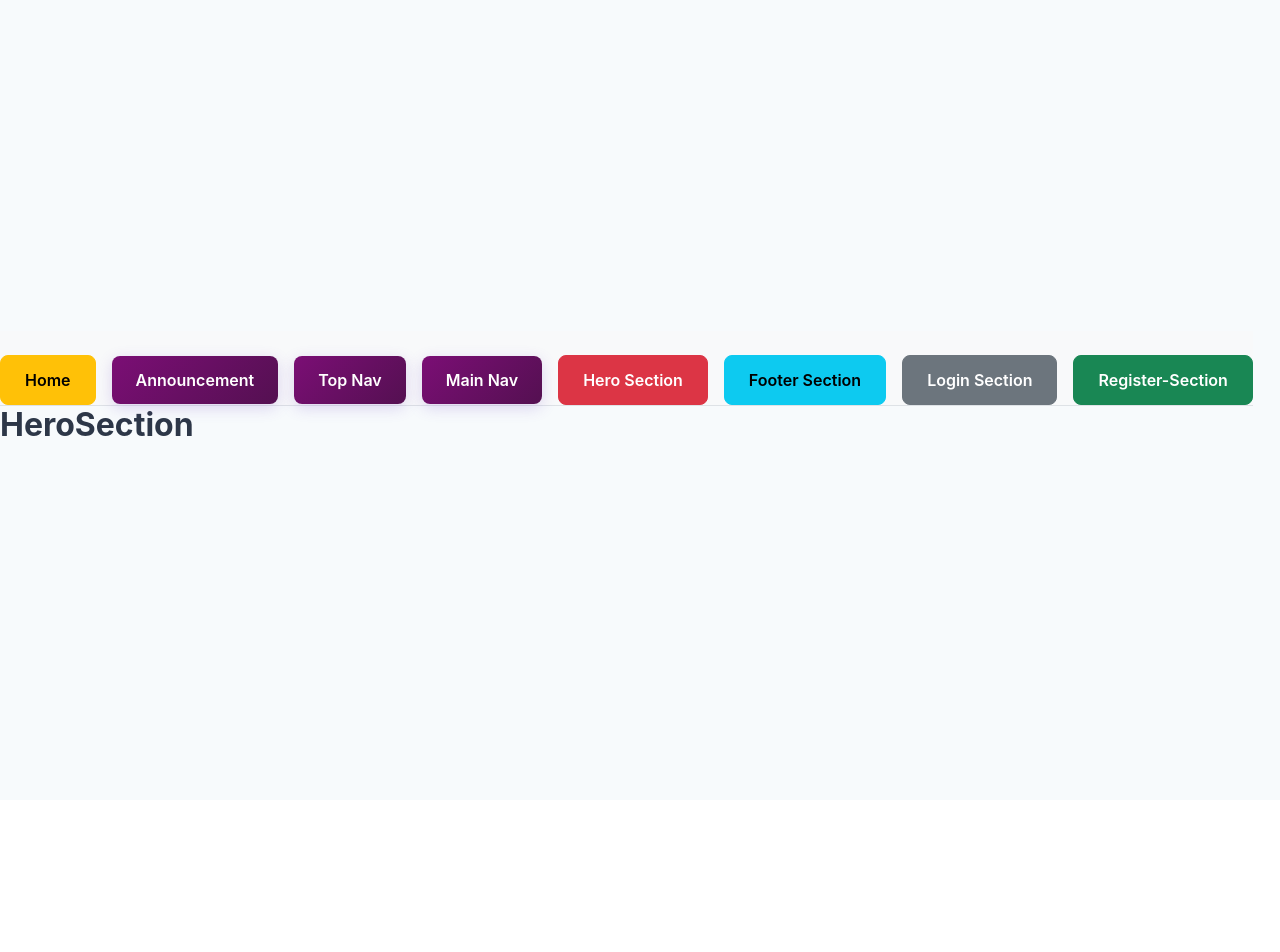
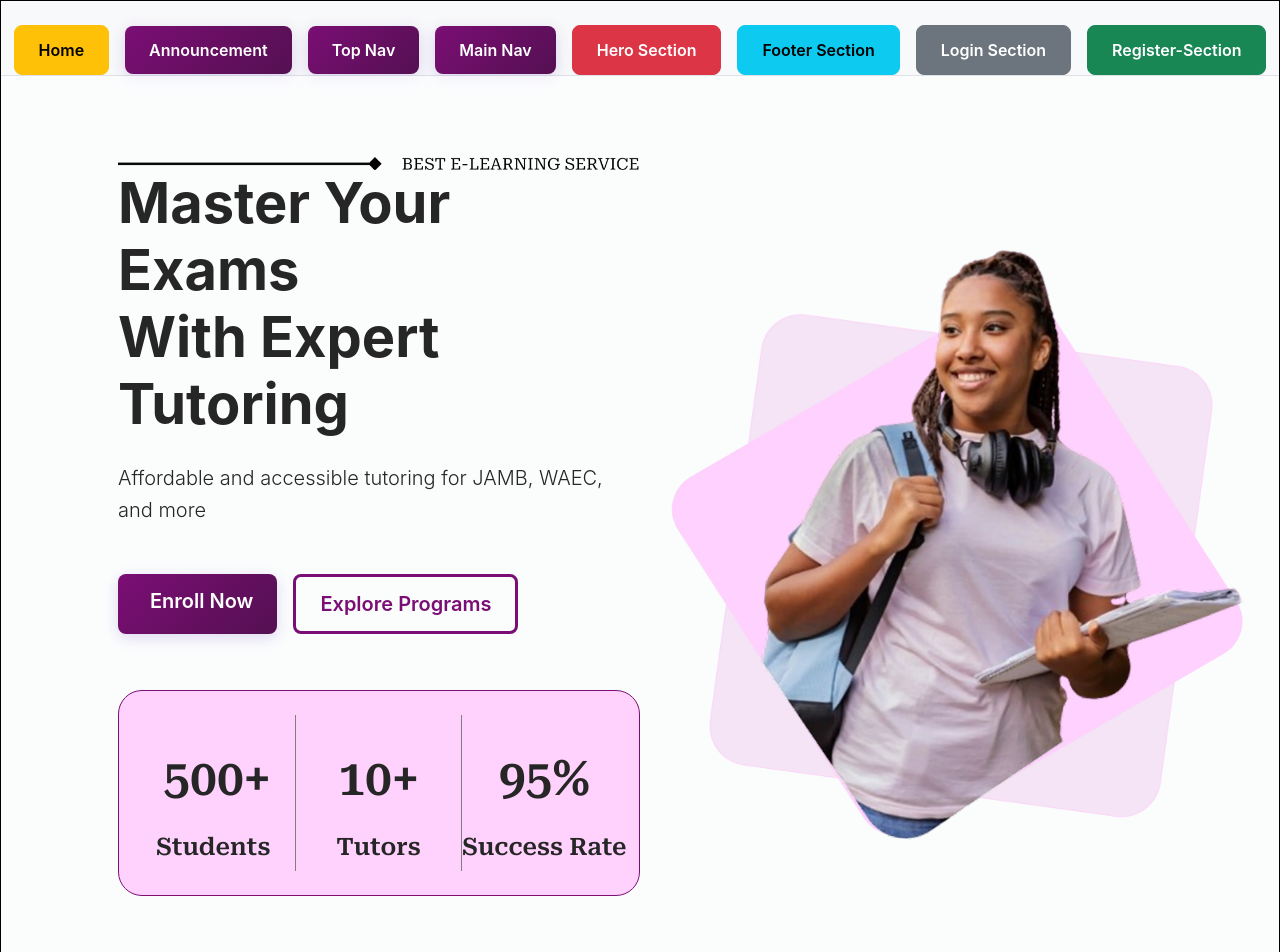
Before and after one commit to TeeboiCode/sam-app, a Vue app: page /taskHeroSection in a window 1280 px wide. Shown: the top 952 px of the page. Before the commit the page ends 800 px from the top, so only its background shows below. Built offline with nearby package versions, Linux system fonts and the light colour scheme.

Commit message:
first Hero-page update

```diff
--- a/src/App.vue
+++ b/src/App.vue
@@ -1,5 +1,5 @@
 <template>
-  <div class="container-fluid p-0">
+  <div style="width: 100%; min-width: 100%; margin: 0; padding: 0; border:1px solid black;">
     <linkeVue />
     <router-view />
   </div>
@@ -9,4 +9,8 @@
 import linkeVue from "./components/linksfiles.vue/linke.vue";
 </script>
 
-<style scoped></style>
+<style scoped>
+  /* .container-fluid{
+    width: 100%;
+  } */
+</style>
--- a/src/components/TaskFolder/TaskHeroSection.vue
+++ b/src/components/TaskFolder/TaskHeroSection.vue
@@ -1,9 +1,349 @@
 <template>
-  <div>
-    <h2>HeroSection</h2>
-  </div>
+  <section class="hero-section">
+    <div class="container">
+      <div class="row justify-content-center px-lg-5">
+        <div class="col-xl-6 p-0 text-start">
+          <div class="d-flex justify-content-center animate__animated animate__fadeInLeft animate__slow">
+            <img
+              src="../../assets/styles/images/best e-learning.png"
+              alt="text logo best e-learning"
+              class="img-fluid hero-logo"
+            />
+          </div>
+          <h1
+            class="display-4 fw-bold mb-4 text-xl-start text-center text-capitalize whitespace-nowrap"
+          >
+            master your exams <br />
+            with expert tutoring
+          </h1>
+          <p class="lead mb-5 text-xl-start text-center">
+            Affordable and accessible tutoring for JAMB, WAEC, and more
+          </p>
+          <div
+            class="d-flex gap-3 justify-content-center justify-content-xl-start"
+          >
+            <router-link to="/register" class="btn btn-primary btn-lg hero-btn">
+              <i class="bi bi-arrow-right me-2"></i>
+              Enroll Now
+            </router-link>
+            <router-link
+              to="/programs"
+              class="btn btn-outline-light btn-lg hero-btn"
+              style="
+                border: 3px solid var(--royal-purple);
+                color: var(--royal-purple);
+              "
+            >
+              Explore Programs
+            </router-link>
+          </div>
+
+          <div class="hero-stats-container text-center">
+            <div class="row">
+              <div class="col-sm-4 col-12 py-5 py-sm-4 mx-0 p-0 hero-stat">
+                <span
+                  class="fig rounded-count"
+                  ref="studentCount"
+                  data-target="500"
+                  >0</span
+                >
+                <br />
+                <span class="title">Students</span>
+              </div>
+              <div class="col-sm-4 col-12 py-5 py-sm-4 mx-0 p-0 hero-stat">
+                <span
+                  class="fig rounded-count"
+                  ref="tutorCount"
+                  data-target="10"
+                  >0</span
+                >
+                <br />
+                <span class="title">Tutors</span>
+              </div>
+              <div
+                class="col-sm-4 col-12 py-5 py-sm-4 mx-0 p-0 border-0 hero-stat"
+              >
+                <span
+                  class="fig rounded-count"
+                  ref="successRate"
+                  data-target="95"
+                  >0</span
+                >
+                <br />
+                <span class="title">Success Rate </span>
+              </div>
+            </div>
+          </div>
+        </div>
+
+        <div
+          class="col-xl-6 col-12 d-flex justify-content-center animate__animated animate__fadeInRight animate__slow"
+        >
+          <img
+            src="../../assets/styles/images//hero-img.webp"
+            alt="Hero Image"
+            class="img-fluid hero-img-container"
+          />
+        </div>
+      </div>
+    </div>
+  </section>
 </template>
 
-<script setup></script>
+<script>
+export default {
+  name: "HeroSection",
+  data() {
+    return {
+      countersAnimated: false,
+      observer: null,
+    };
+  },
+  mounted() {
+    // Create intersection observer to trigger counter animation when visible
+    this.observer = new IntersectionObserver(
+      (entries) => {
+        entries.forEach((entry) => {
+          if (entry.isIntersecting && !this.countersAnimated) {
+            this.animateCounters();
+            this.countersAnimated = true;
+          }
+        });
+      },
+      {
+        threshold: 0.1,
+      }
+    );
 
-<style lang="scss" scoped></style>
+    // Start observing the stats container
+    const statsContainer = document.querySelector(".hero-stats-container");
+    if (statsContainer) {
+      this.observer.observe(statsContainer);
+    }
+  },
+  beforeUnmount() {
+    // Clean up observer
+    if (this.observer) {
+      this.observer.disconnect();
+    }
+  },
+  methods: {
+    animateCounters() {
+      const countElements = [
+        { ref: this.$refs.studentCount, suffix: "+" },
+        { ref: this.$refs.tutorCount, suffix: "+" },
+        { ref: this.$refs.successRate, suffix: "%" },
+      ];
+
+      countElements.forEach((elem) => {
+        if (elem.ref) {
+          const target = parseInt(elem.ref.getAttribute("data-target"), 10);
+          const duration = 2000; // Animation duration in milliseconds
+          const frameDuration = 1000 / 60; // 60fps
+          const totalFrames = Math.round(duration / frameDuration);
+          const suffix = elem.suffix;
+
+          let frame = 0;
+          const counter = setInterval(() => {
+            frame++;
+            // Use easeOutQuad for smoother animation near the end
+            const progress = frame / totalFrames;
+            const easeProgress = 1 - Math.pow(1 - progress, 2);
+            const currentCount = Math.floor(easeProgress * target);
+
+            if (frame === totalFrames) {
+              elem.ref.textContent = target + suffix;
+              clearInterval(counter);
+            } else {
+              elem.ref.textContent = currentCount + suffix;
+            }
+          }, frameDuration);
+        }
+      });
+    },
+  },
+};
+</script>
+
+<style scoped>
+.hero-section {
+  position: relative;
+  padding: 50px 16px;
+  /* background: url("../../assets/images/hero-bg.gif") no-repeat center center;
+  background-size: cover; */
+  overflow: hidden;
+}
+
+.hero-section::before {
+  content: "";
+  position: absolute;
+  top: 0;
+  left: 0;
+  right: 0;
+  bottom: 0;
+  background: rgba(255, 255, 255, 0.6);
+  z-index: 1;
+}
+
+.hero-section .container {
+  position: relative;
+  z-index: 2;
+}
+
+.hero-section h1 {
+  animation: fadeInDown-c0a1d4d8 1s ease-out;
+  color: #262626;
+  font-size: 1.7rem;
+  line-height: 1.4;
+}
+
+.hero-section p {
+  /* text-shadow: 1px 1px 2px rgba(0, 0, 0, 0.5); */
+  animation: fadeInUp 1s ease-out 0.3s;
+  animation-fill-mode: both;
+  color: #262626;
+}
+
+.hero-section .btn {
+  animation: fadeInUp 1s ease-out 0.6s;
+  animation-fill-mode: both;
+  transition: all 0.3s ease;
+}
+
+.hero-section .btn:hover {
+  transform: translateY(-3px);
+  box-shadow: 0 10px 20px rgba(0, 0, 0, 0.2);
+}
+
+.hero-section .hero-stats {
+  font-family: "Roboto Serif", serif;
+  color: #262626;
+  font-weight: 600;
+  font-size: 48px;
+  /* display: flex;
+  justify-content: space-around;
+  line-height: 40px; */
+}
+
+.hero-stats-container {
+  animation: fadeInUp 1s ease-out 0.9s;
+  animation-fill-mode: both;
+  border: 1px solid var(--royal-purple);
+  font-family: "Roboto Serif", serif;
+  color: #262626;
+  font-weight: 600;
+  font-size: 48px;
+  background: var(--light-purple);
+  padding: var(--spacing-md);
+  border-radius: var(--border-radius-xl);
+  margin-top: 3.5rem;
+  line-height: 40px;
+}
+
+.hero-stats-container .hero-stat {
+  border-bottom: 1px solid gray;
+  border-right: none;
+}
+
+.hero-section .title {
+  font-size: 24px !important;
+}
+
+.hero-img-container {
+  scale: 1.2 !important;
+  margin-top: 30px !important;
+}
+
+.rounded-count {
+  /* background-color: white; */
+  border-radius: 50%;
+  display: inline-block;
+  width: 80px;
+  height: 80px;
+  line-height: 80px;
+  text-align: center;
+  /* box-shadow: 0 4px 10px rgba(0, 0, 0, 0.1); */
+}
+
+@keyframes fadeInDown {
+  from {
+    opacity: 0;
+    transform: translateY(-30px);
+  }
+  to {
+    opacity: 1;
+    transform: translateY(0);
+  }
+}
+
+@keyframes fadeInUp {
+  from {
+    opacity: 0;
+    transform: translateY(30px);
+  }
+  to {
+    opacity: 1;
+    transform: translateY(0);
+  }
+}
+
+@media (max-width: 400px) {
+  .hero-btn {
+    font-size: 16px !important;
+    padding: 13px !important;
+  }
+  .hero-img-container{
+    display: none !important;
+  }
+}
+
+@media (min-width: 576px) {
+  .hero-stats-container {
+    padding: var(--spacing-md);
+    border-radius: var(--border-radius-xl);
+    margin-top: 3.5rem;
+    line-height: 40px;
+  }
+
+  .hero-stats-container .hero-stat {
+    border-right: 1px solid gray;
+    border-bottom: none;
+    padding-right: 1rem;
+    padding-left: 1rem;
+    line-height: 0px;
+  }
+
+}
+
+@media (min-width: 768px) {
+  .hero-section {
+    padding: 80px 0;
+  }
+
+  .hero-section h1 {
+    font-size: 3.2em;
+  }
+}
+
+@media (min-width: 1200px) {
+  .hero-img-container {
+    scale: 1.4 !important;
+    margin-top: 29px !important;
+    width: 100% !important;
+    height: auto !important;
+    max-width: 550px;
+    object-fit: contain;
+    margin-left: 7rem !important;
+  }
+
+  .hero-section h1 {
+    font-size: 3.5em;
+    line-height: 67px;
+  }
+
+  .rounded-count {
+    width: 100px;
+    height: 100px;
+  }
+}
+</style>
--- a/src/components/linksfiles.vue/linke.vue
+++ b/src/components/linksfiles.vue/linke.vue
@@ -1,6 +1,6 @@
 <template>
   <div
-    class="pt-4 d-flex gap-3 justify-content-center align-items-center bg-light border-1 border-bottom"
+    class="pt-4 d-flex gap-3 container-fluid justify-content-center align-items-center bg-light border-1 border-bottom"
   >
     <router-link class="btn btn-warning" to="/" role="button">Home</router-link>
     <router-link
--- a/src/style.css
+++ b/src/style.css
@@ -32,8 +32,10 @@ a:hover {
 body {
   margin: 0;
   display: flex;
-  place-items: center;
-  min-width: 320px;
+
+  width: 100%;
+  min-width: 100%;
+  flex-direction: column;
   min-height: 100vh;
 }
 
```
Also changed, not shown: src/assets/styles/images/best e-learning.png (added), src/assets/styles/images/hero-img.webp (added).
